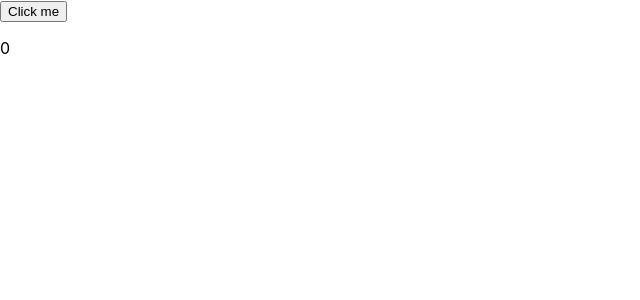
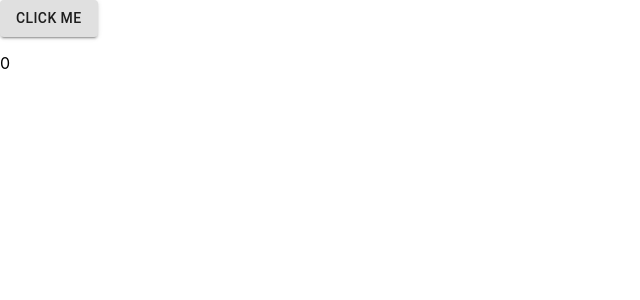
Before and after one commit to ToniMHeinonen/Koodarijahti, a React (Create React App) app in the folder frontend/: page / in a window 1280 px wide. Shown: the top 300 px of the page, without its empty margins (0-640 px from the left). Built offline with nearby package versions, Linux system fonts and the light colour scheme.

Commit message:
Import Material UI to project, change button style

```diff
--- a/frontend/package.json
+++ b/frontend/package.json
@@ -3,6 +3,7 @@
   "version": "0.1.0",
   "private": true,
   "dependencies": {
+    "@material-ui/core": "^4.9.3",
     "@testing-library/jest-dom": "^4.2.4",
     "@testing-library/react": "^9.4.0",
     "@testing-library/user-event": "^7.2.1",
--- a/frontend/src/App.js
+++ b/frontend/src/App.js
@@ -1,4 +1,5 @@
 import React from 'react';
+import Button from '@material-ui/core/Button';
 
 class App extends React.Component {
 
@@ -12,13 +13,13 @@ class App extends React.Component {
   async fetchData() {
     console.log('fetchData')
     const data = await fetch('http://localhost:8080/increment').then(data => data.json())
-    const str = `You received ${data.pointsWon},
+    const str = `You received ${data.pointsWon} points,
                 clicks needed for next win ${data.neededPressesForWin}`
     this.setState({'score': str})
   }
 
   render() {
-    const btn = <button onClick={this.fetchData}>Click me</button>
+    const btn = <Button variant="contained" onClick={this.fetchData}>Click me</Button>
     const score = <p>{this.state.score}</p>
     return (<div>{btn}{score}</div>)
   }
```
Also changed, not shown: 1 other file (tests, documents, lock files or other folders).
